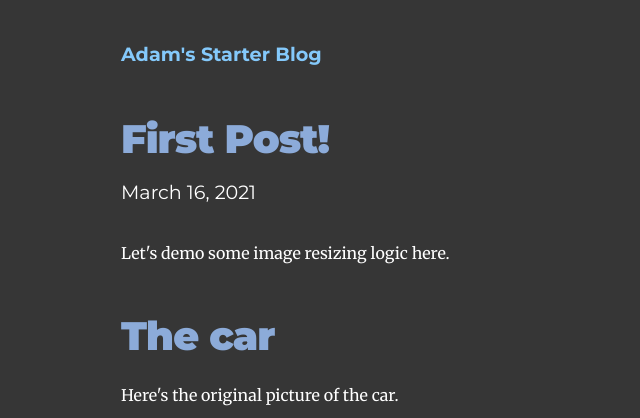
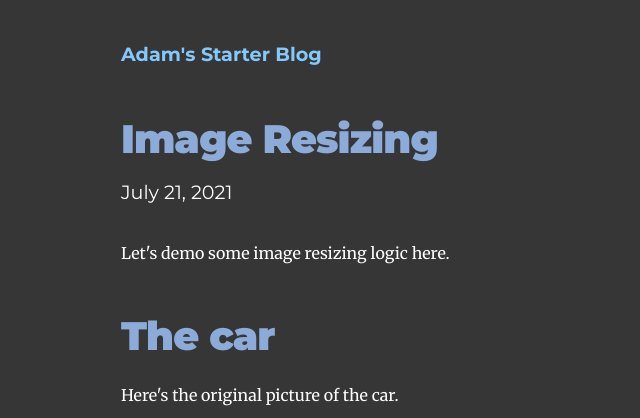
Before and after one commit to adamem1/gatsby-blog, a Gatsby site: page /image-resizing/ in a window 1280 px wide. Shown: the top 418 px of the page, without its empty margins (203-843 px from the left). Built offline with nearby package versions, Linux system fonts and the light colour scheme; Gatsby itself is replaced by a stand-in of ours.

Commit message:
Forgot a closing paranthesis

```diff
--- a/content/blog/image-resizing/index.md
+++ b/content/blog/image-resizing/index.md
@@ -1,7 +1,7 @@
 ---
-title: First Post!
-date: "2021-03-16T22:12:03.284Z"
-description: "First Post!"
+title: Image Resizing
+date: "2021-07-21T22:12:03.284Z"
+description: "Working with image resizing"
 ---
 
 Let's demo some image resizing logic here.
@@ -17,4 +17,4 @@ Here's the original picture of the car.
 
 Here's the resized version of the car
 
-![Resized car]("/cdn-cgi/image/height=600,fit=scale-down/static/de6bf87221e000ab8ef41fb74565a2f4/3ac88/car.jpg" alt=""
+![Resized car]("/cdn-cgi/image/height=600,fit=scale-down/static/de6bf87221e000ab8ef41fb74565a2f4/3ac88/car.jpg" alt="")
```
